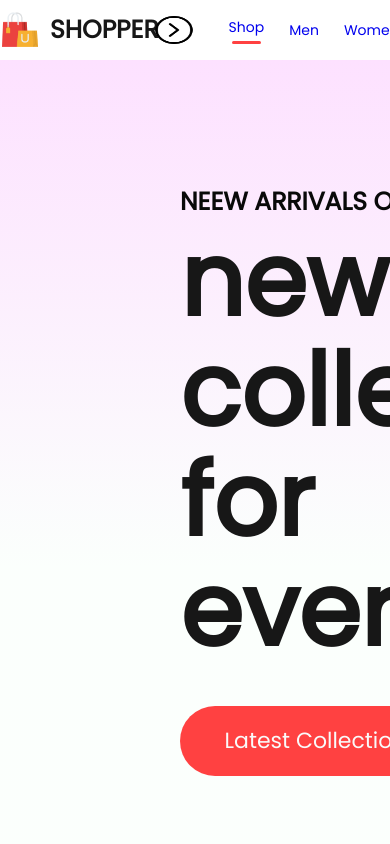
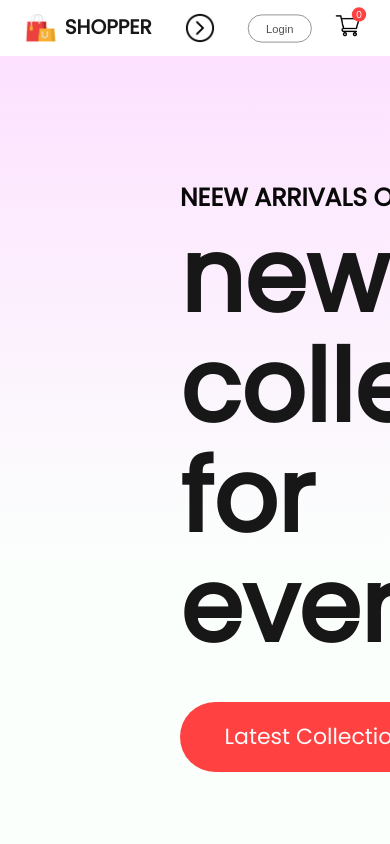
Before and after one commit to Shajjad002/E-Commerce, a React (Create React App) app in the folder shopper/: page / in a window 390 px wide. Shown: the top 844 px of the page. Built offline with nearby package versions, Linux system fonts and the light colour scheme.

Commit message:
Navbar Css

```diff
--- a/shopper/src/Components/Navbar/Navbar.css
+++ b/shopper/src/Components/Navbar/Navbar.css
@@ -3,6 +3,7 @@
   justify-content: space-around;
   padding: 10px;
   box-shadow: 0 1px 3px -2px black;
+  align-items: center;
 }
 
 .nav-logo {
@@ -145,20 +146,37 @@
     transition: 0.5s;
   }
   .nav-menu{
+    display: none;
+    height: 80x;
+    width: 100%;
+    position: absolute;
+    background-color: white;
+    justify-content: center;
+    top: 50px;
+  }
+  .nav-menu-visible{
     display: flex;
-    height: 80x;
   }
-  .nav-login-cart button{
-    height: 35px;
-    width: 80px;
-    font-size: 14px;
-  }
-  .nav-login-cart img{
-    width: 30px;
-  }
-  .nav-cart-count{
-    width: 18px;
-    height: 18px;
+  .nav-dropdown.open{
+    transform: rotate(90deg);
   }
 
 }
+@media(max-width:500px){
+  .navbar{
+    padding: 8px 0px;
+    gap: 0;
+  }
+  .nav-logo{
+    transform: scale(0.8);
+  }
+  .nav-menu{
+    height: 70x;
+    top: 50px;
+  }
+ .nav-login-cart{
+  transform: scale(0.8);
+ }
+
+
+}
```
